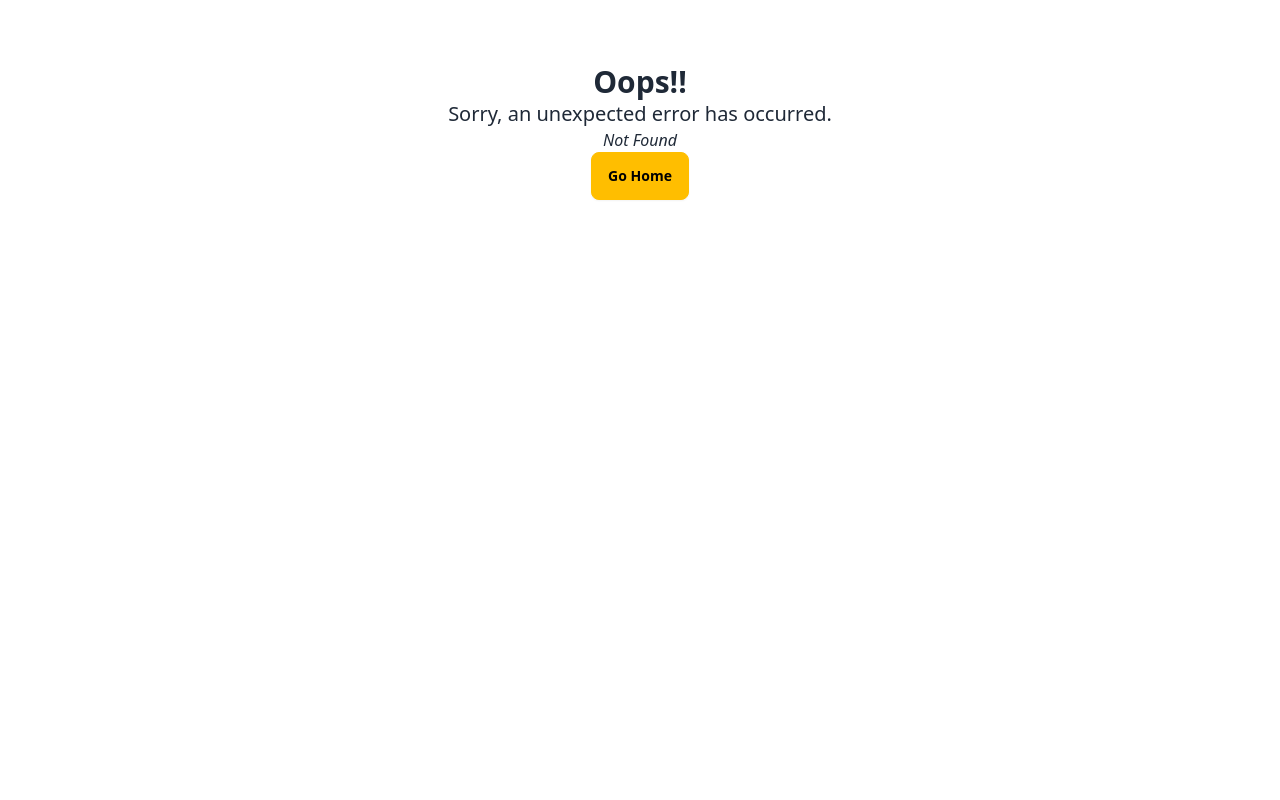
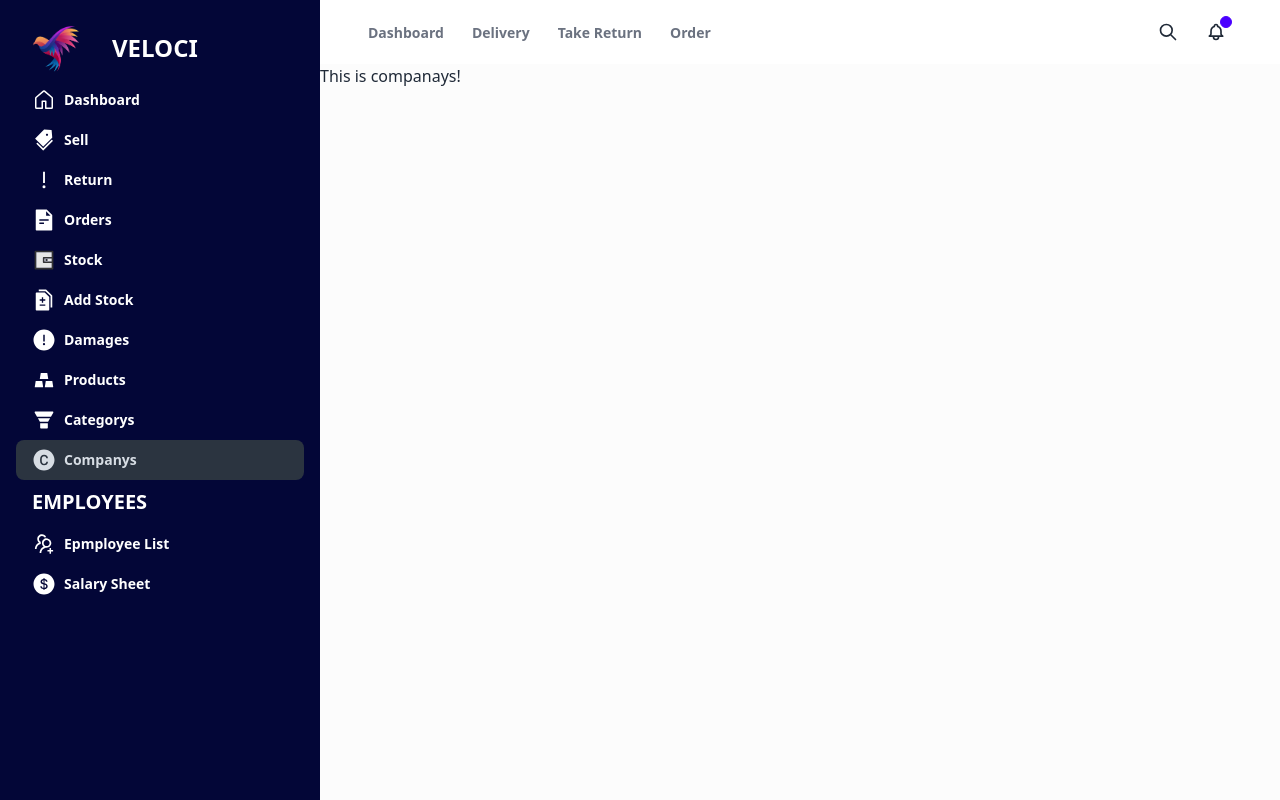
Before and after one commit to Fardin7864/dms-client, a React (Vite) app: page /companys in a window 1280 px wide. Before the commit this address had no page. Built offline with nearby package versions, Linux system fonts and the light colour scheme.

Commit message:
add new routes on nav

```diff
--- a/src/App.jsx
+++ b/src/App.jsx
@@ -1,7 +1,7 @@
 import { NavLink, Outlet } from "react-router-dom";
 import Navbar from "./common/navbar/Navbar";
 import { GoHome } from "react-icons/go";
-import { AiFillFileText, AiFillTags ,AiTwotoneWallet,AiOutlineUsergroupAdd,AiFillDollarCircle, AiFillExclamationCircle, AiOutlineExclamation } from "react-icons/ai";
+import { AiFillFileText, AiFillTags ,AiTwotoneWallet,AiOutlineUsergroupAdd,AiFillDollarCircle, AiFillExclamationCircle, AiOutlineExclamation, AiFillDiff, AiFillGolden,AiFillFunnelPlot,AiFillCopyrightCircle  } from "react-icons/ai";
 import Navlinks from "./common/navlinks/Navlinks";
 
 
@@ -42,7 +42,20 @@ function App() {
             <NavLink to={'/stock'}><AiTwotoneWallet  className=" text-2xl font-bold"/><span className=" text-md font-semibold">Stock</span></NavLink>
           </li>
           <li>
+            <NavLink to={'/add-stock'}><AiFillDiff  className=" text-2xl font-bold"/><span className=" text-md font-semibold">Add Stock</span></NavLink>
+          </li>
+
+          <li>
             <NavLink to={'/damages'}><AiFillExclamationCircle  className=" text-2xl font-bold"/><span className=" text-md font-semibold">Damages</span></NavLink>
+          </li>
+          <li>
+            <NavLink to={'/products'}><AiFillGolden   className=" text-2xl font-bold"/><span className=" text-md font-semibold">Products</span></NavLink>
+          </li>
+          <li>
+            <NavLink to={'/categorys'}><AiFillFunnelPlot    className=" text-2xl font-bold"/><span className=" text-md font-semibold">Categorys</span></NavLink>
+          </li>
+          <li>
+            <NavLink to={'/companys'}><AiFillCopyrightCircle     className=" text-2xl font-bold"/><span className=" text-md font-semibold">Companys</span></NavLink>
           </li>
           <li className="flex flex-row items-center"><h4 className=" text-xl font-bold">EMPLOYEES</h4></li>
           <li>
--- a/src/common/navbar/Navbar.jsx
+++ b/src/common/navbar/Navbar.jsx
@@ -1,7 +1,11 @@
 import {
+  AiFillCopyrightCircle,
+  AiFillDiff,
   AiFillDollarCircle,
   AiFillExclamationCircle,
   AiFillFileText,
+  AiFillFunnelPlot,
+  AiFillGolden,
   AiFillTags,
   AiOutlineExclamation,
   AiOutlineUsergroupAdd,
@@ -46,9 +50,33 @@ const Navbar = () => {
         </NavLink>
       </li>
       <li>
+        <NavLink to={"/add-stock"}>
+          <AiFillDiff className=" text-2xl font-bold" />
+          <span className=" text-md font-semibold">Add Stock</span>
+        </NavLink>
+      </li>
+      <li>
         <NavLink to={"/damages"}>
           <AiFillExclamationCircle className=" text-2xl font-bold" />
           <span className=" text-md font-semibold">Damages</span>
+        </NavLink>
+      </li>
+      <li>
+        <NavLink to={"/products"}>
+          <AiFillGolden className=" text-2xl font-bold" />
+          <span className=" text-md font-semibold">Products</span>
+        </NavLink>
+      </li>
+      <li>
+        <NavLink to={"/categorys"}>
+          <AiFillFunnelPlot className=" text-2xl font-bold" />
+          <span className=" text-md font-semibold">Categorys</span>
+        </NavLink>
+      </li>
+      <li>
+        <NavLink to={"/companys"}>
+          <AiFillCopyrightCircle className=" text-2xl font-bold" />
+          <span className=" text-md font-semibold">Companys</span>
         </NavLink>
       </li>
       <li className="flex flex-row items-center">
--- a/src/common/navlinks/Navlinks.jsx
+++ b/src/common/navlinks/Navlinks.jsx
@@ -11,7 +11,7 @@ const Navlinks = () => {
                 ? "pending"
                 : isActive
                 ? "shadow-md p-2 rounded-lg text-[#910A67]"
-                : " hover:text-[#910A67] hover:shadow-md p-2 rounded-lg"
+                : " text-gray-500 hover:text-[#910A67] hover:shadow-md p-2 rounded-lg"
             }
           >
             <span className=" md:text-md font-semibold text-sm">Dashboard</span>
@@ -25,10 +25,10 @@ const Navlinks = () => {
                 ? "pending"
                 : isActive
                 ? "shadow-md p-2 rounded-lg"
-                : "hover:text-[#910A67] hover:shadow-md p-2 rounded-lg"
+                : "text-gray-500 hover:text-[#910A67] hover:shadow-md p-2 rounded-lg"
             }
           >
-            <span className="text-sm md:text-md font-semibold text-gray-500 hover:text-[#910A67]">
+            <span className="text-sm md:text-md font-semibold ">
               Delivery
             </span>
           </NavLink>
@@ -41,11 +41,11 @@ const Navlinks = () => {
                 ? "pending"
                 : isActive
                 ? "shadow-md p-2 rounded-lg"
-                : " hover:shadow-md p-2 rounded-lg"
+                : " hover:shadow-md p-2 rounded-lg text-gray-500 hover:text-[#910A67]"
             }
           >
-            <span className="text-sm md:text-md font-semibold text-gray-500 hover:text-[#910A67]">
-               Return
+            <span className="text-sm md:text-md font-semibold ">
+              Take Return
             </span>
           </NavLink>
         </li>
@@ -57,10 +57,10 @@ const Navlinks = () => {
                 ? "pending"
                 : isActive
                 ? "shadow-md p-2 rounded-lg"
-                : "hover:text-[#910A67] hover:shadow-md p-2 rounded-lg"
+                : "text-gray-500 hover:text-[#910A67] hover:shadow-md p-2 rounded-lg"
             }
           >
-            <span className="text-sm md:text-md font-semibold text-gray-500 hover:text-[#910A67]">
+            <span className="text-sm md:text-md font-semibold ">
                Order
             </span>
           </NavLink>
--- /dev/null
+++ b/src/pages/Companys/Companys.jsx
@@ -0,0 +1,11 @@
+import React from 'react';
+
+const Companys = () => {
+    return (
+        <div>
+            <h2>This is companays!</h2>
+        </div>
+    );
+};
+
+export default Companys;
--- a/src/routes/MainRoute.jsx
+++ b/src/routes/MainRoute.jsx
@@ -2,6 +2,7 @@ import { createBrowserRouter } from 'react-router-dom';
 import App from '../App';
 import Error from '../pages/Error/Error';
 import Home from '../pages/home/Home';
+import Companys from '../pages/Companys/Companys';
 
 const MainRoute = createBrowserRouter([
     {
@@ -12,6 +13,10 @@ const MainRoute = createBrowserRouter([
             {
                 path: '/',
                 element: <Home/>
+            },
+            {
+                path:'/companys',
+                element: <Companys/>
             }
         ]
 
```
